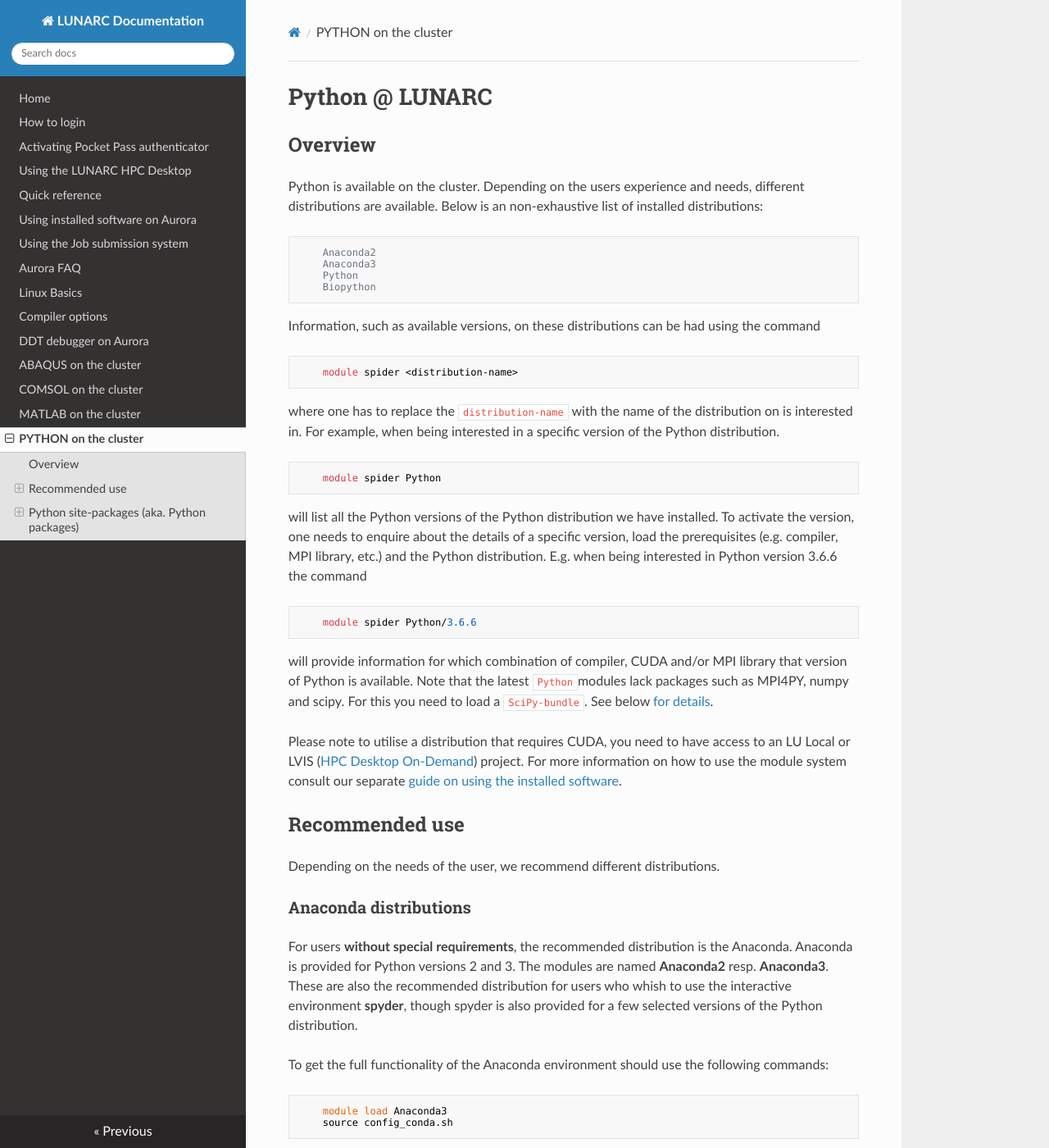
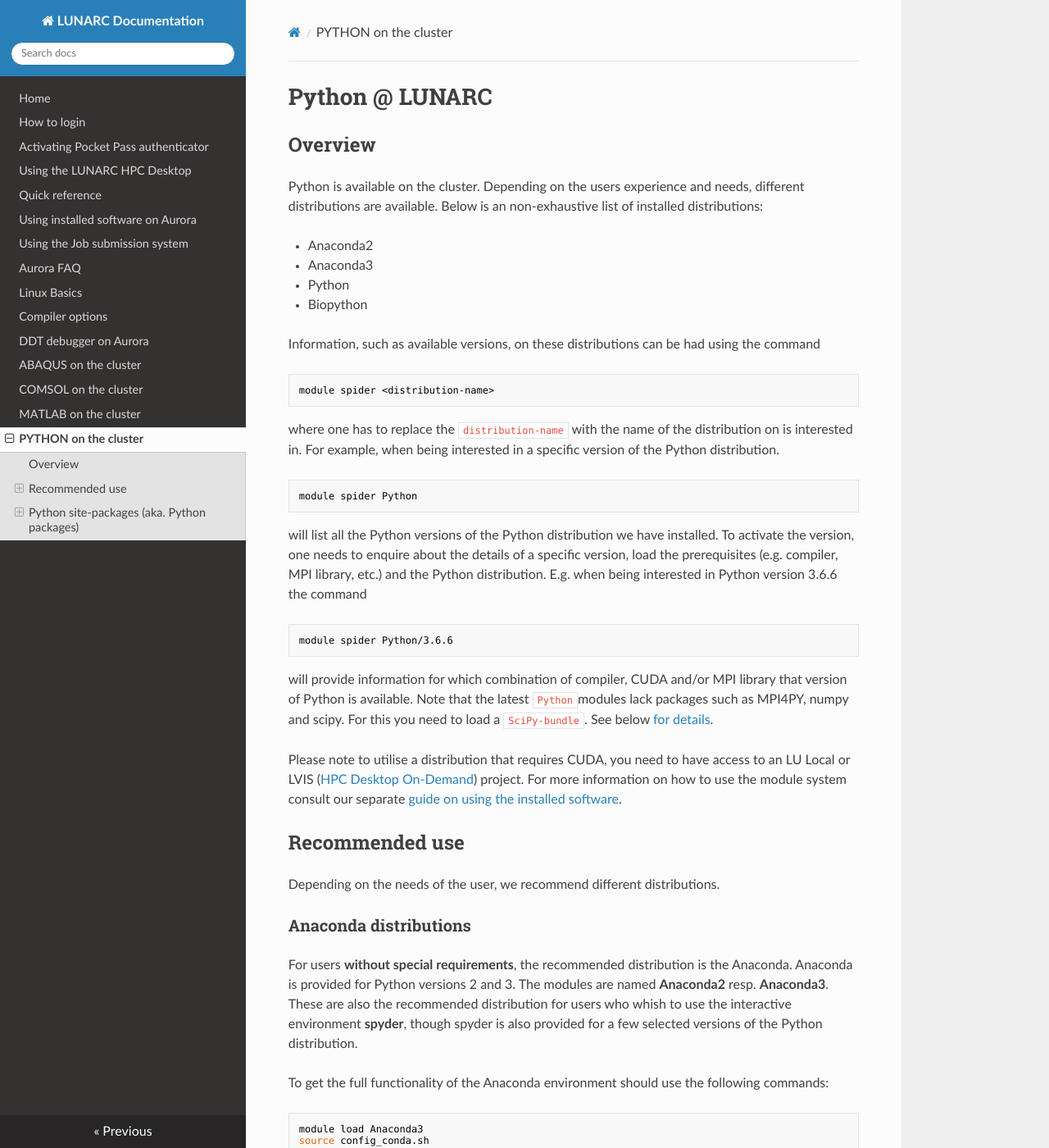
Before and after one commit to lunarc/lunarc_docs, an MkDocs documentation site: the page built from docs/Python.md, in a window 1280 px wide and 1400 px high. Shown: the whole window at 82% size. Built offline with MkDocs 1.6.1, drawn with Linux system fonts in a browser that asks for light colours; nearby versions of some CDN libraries; old or Windows-style settings are respelled for this version of MkDocs; some of the changed text lies outside the part shown.

Commit message:
Updated formatting

````diff
--- a/docs/Python.md
+++ b/docs/Python.md
@@ -4,28 +4,32 @@
 
 Python is available on the cluster. Depending on the users experience and needs, different distributions are available. Below is an non-exhaustive list of installed distributions:
 
-        Anaconda2
-        Anaconda3
-        Python
-        Biopython
+* Anaconda2
+* Anaconda3
+* Python
+* Biopython
 
 Information, such as available versions, on these distributions can be had using the command
 
-        module spider <distribution-name>
+```bash
+module spider <distribution-name>
+```
 
 where one has to replace the `distribution-name` with the name of the distribution on is interested in.  For example, when being interested in a specific version of the Python distribution.
 
-        module spider Python
+```bash
+module spider Python
+```
 
 will list all the Python versions of the Python distribution we have installed.  To activate the version, one needs to enquire about the details of a specific version, load the prerequisites (e.g. compiler, MPI library, etc.) and the Python distribution.  E.g. when being interested in Python version 3.6.6 the command
 
-        module spider Python/3.6.6
+```bash
+module spider Python/3.6.6
+```
 
 will provide information for which combination of compiler, CUDA and/or MPI library that version of Python is available.  Note that the latest `Python`modules lack packages such as MPI4PY, numpy and scipy.  For this you need to load a `SciPy-bundle`.  See below [for details](#python-distributions-requiring-a-gcccore-module).
 
 Please note to utilise a distribution that requires CUDA, you need to have access to an LU Local or LVIS ([HPC Desktop On-Demand](http://www.lunarc.lu.se/resources/services/lunarc-hpc-desktop-on-demand/)) project.  For more information on how to use the module system consult our separate [guide on using the installed software](https://lunarc-documentation.readthedocs.io/en/latest/aurora_modules/).
-
-
 
 ## Recommended use
 
@@ -36,8 +40,10 @@
 
 To get the full functionality of the Anaconda environment should use the following commands:
 
-        module load Anaconda3
-        source config_conda.sh
+```bash
+module load Anaconda3
+source config_conda.sh
+```
 
 This enables the full functionality of the **conda** command.
 
@@ -45,44 +51,52 @@
 
 To be able to create reproducable and custom environments with specific versions of Python, Numpy or any other packages. It is encouraged to create a specific conda environment for this. To create a new conda environment make sure that you have activated the conda command with
 
-        source conda_config.sh
+```bash
+source conda_config.sh
+```
 
 Now you can create a new environment with the following command:
 
-        conda create -n myenv
+```bash
+conda create -n myenv
+```
 
 This will start the process of creating a new environment:
 
-        Collecting package metadata (current_repodata.json): done
-        Solving environment: done
+```bash
+Collecting package metadata (current_repodata.json): done
+Solving environment: done
 
-        ## Package Plan ##
+## Package Plan ##
 
-          environment location: /home/bmjl/.conda/envs/myenv
+  environment location: /home/bmjl/.conda/envs/myenv
 
-        Proceed ([y]/n)?
+Proceed ([y]/n)?
+```
 
 Press **y** to start the process. When the environment has been created the following is shown:
 
-        Preparing transaction: done
-        Verifying transaction: done
-        Executing transaction: done
-        #
-        # To activate this environment, use
-        #
-        #     $ conda activate myenv
-        #
-        # To deactivate an active environment, use
-        #
-        #     $ conda deactivate
+```bash
+Preparing transaction: done
+Verifying transaction: done
+Executing transaction: done
+#
+# To activate this environment, use
+#
+#     $ conda activate myenv
+#
+# To deactivate an active environment, use
+#
+#     $ conda deactivate
+```
 
 Activate the new environment using
 
-        conda activate myenv
+```bash
+conda activate myenv
+```
 
 When activated all package installations, both conda and pip, goes into this environment and will not interfere with the base conda environment.
-
-
 
 ### Python distributions
 
@@ -97,8 +111,8 @@
 
 By default the SciPy-bundle will load a Python 3 module.  If you require a Python 2 module, load that prior to loading SciPy-bundle.
 
+### Biopython
 
-### Biopython
 For users working in **bioinformatics** on of the Biopython packages is most likely the desired one.
 
 
@@ -108,11 +122,15 @@
 
 Anaconda users can check the installed packages with:
 
-        conda list
+```bash
+conda list
+```
 
 All other installations are using the *pip* framework:
 
-        pip list
+```bash
+pip list
+```
 
 ### LUNARC installed packages
 
@@ -122,16 +140,18 @@
 
 Users are also able to install their own packages by creating their own local repository.
 
-###Anaconda Python distributions
+### Anaconda Python distributions
+
 In **Anaconda** (available as a loadable module) the users are free to create their own environment. The user cen either use the pre-installed environment or create an empty environment and populate it with packages that the user chooses using *conda create* and *conda install*. Please review: <a target="_blank" href="https://conda.io/docs/user-guide/tasks/manage-environments.html"> Manage environments (new window)</a> for information on how to use environments in conda.
 
 **Please note:** The .conda directory where the installed-files are located may become large which may become a problem as the default location for this directory is in ***/home/< username >***. If space is a problem, users should consider using ***/lunarc/nobackup*** instead.
 
-###Python installations
+### Python installations
+
 In all other installations (default or loadable module) users can install their own packages using *pip*
 
 ```
-        pip install --prefix=$HOME/local package_name
+pip install --prefix=$HOME/local package_name
 ```
 
 This will install the package *package_name* in the users home-directory.   Make sure the installation location of your packages gets added to your **PYTHONPATH** environment variable (e.g. private module file, sourceing a script, ...).  For this to work you need a Python package with a recent version of `pip`.  The use of the `--install-option` to redirect the installation location is no longer recommended.
````
